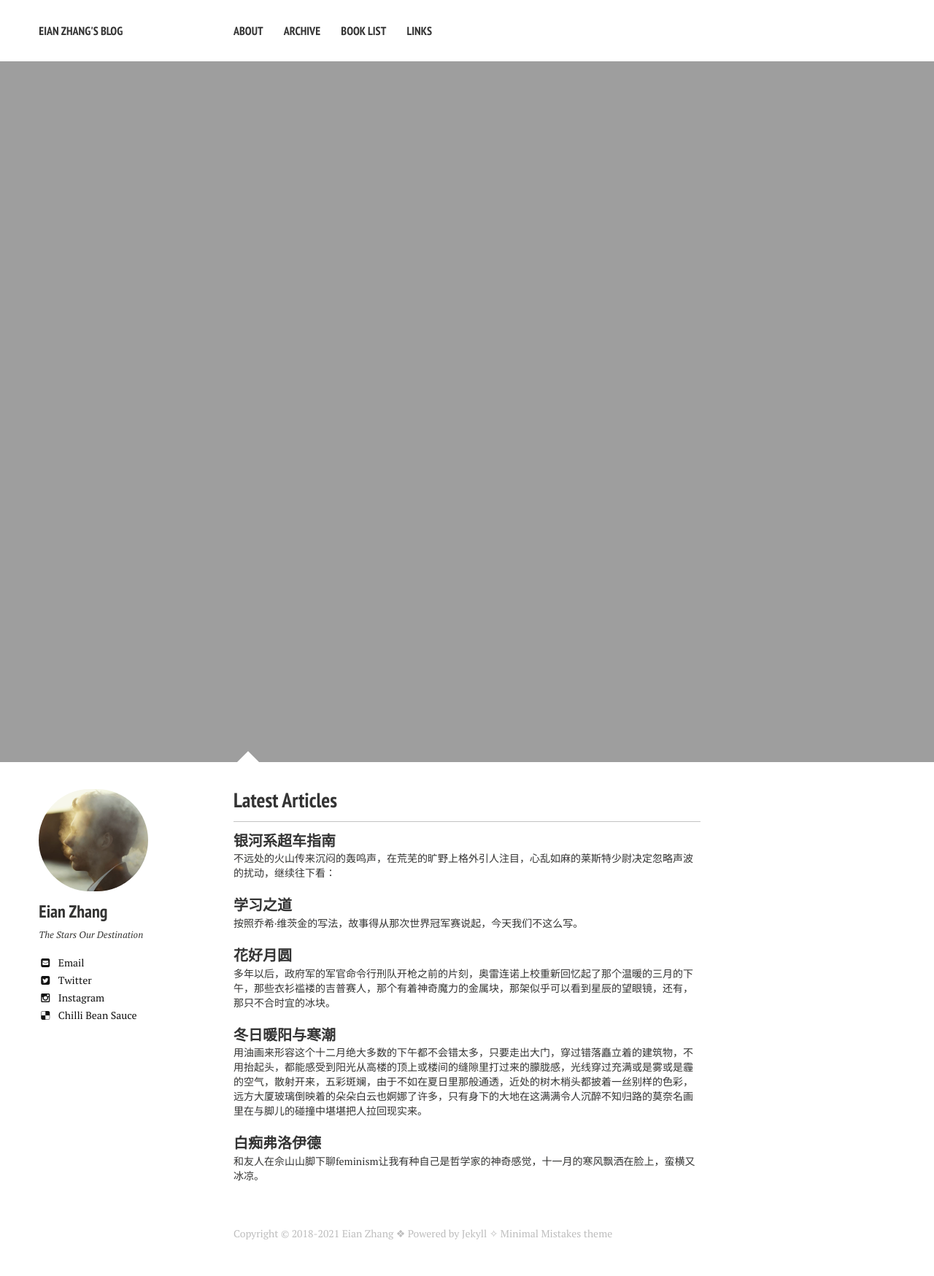
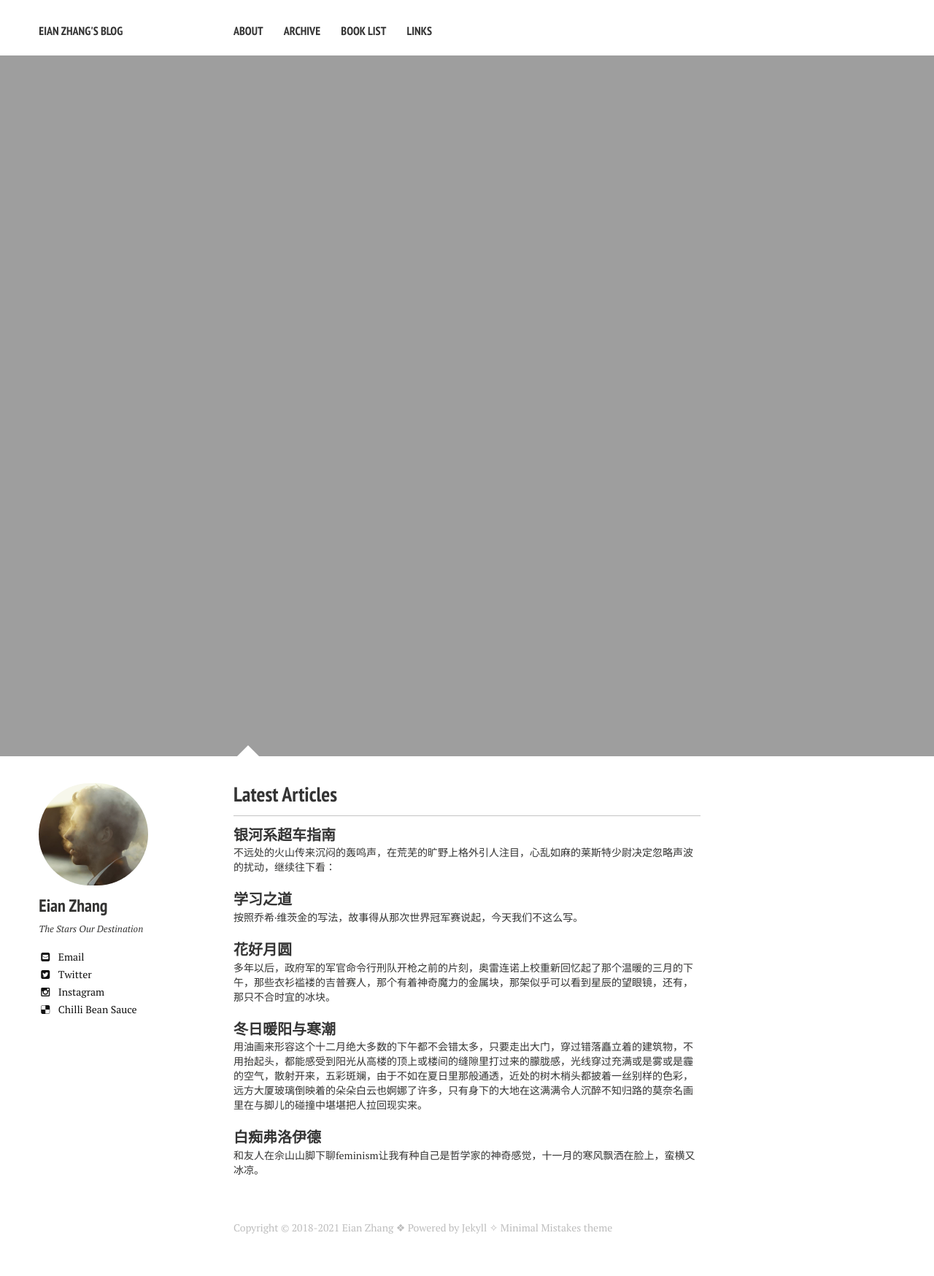
Before and after one commit to jarynzhang/eianzhang.github.io, a Jekyll site: the page built from index.md, in a window 1280 px wide. Shown: the whole page at 73% size. Built offline with Jekyll 4.4.1, drawn with Linux system fonts in a browser that asks for light colours; nearby versions of some CDN libraries.

Commit message:
4.85 top compact

```diff
--- a/_sass/page.scss
+++ b/_sass/page.scss
@@ -26,7 +26,7 @@ body {
 	@include grid(12,10);
 	@include prefix(12,1);
 	@include suffix(12,1);
-	margin-bottom: 1em;
+	margin-bottom: 0.5em;
 	float: none;
 	display: block;
 	@include font-rem(24);
@@ -47,7 +47,7 @@ body {
 	@include grid(12,10);
 	@include prefix(12,1);
 	@include suffix(12,1);
-	margin-bottom: 1em;
+	margin-bottom: 0.5em;
 	float: none;
 	display: block;
 	@media #{$small} {
```
